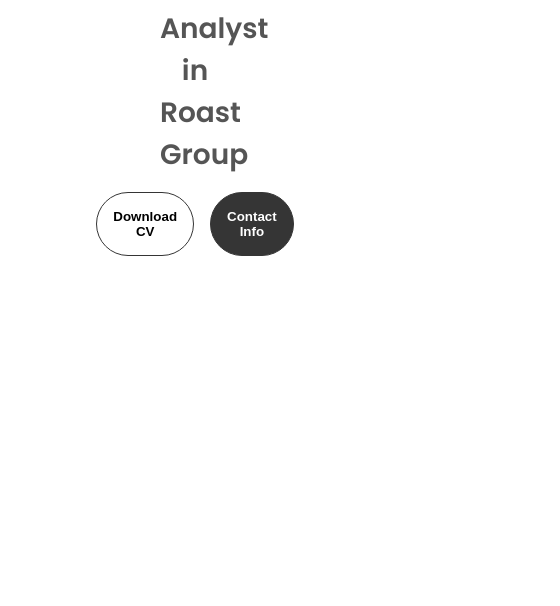
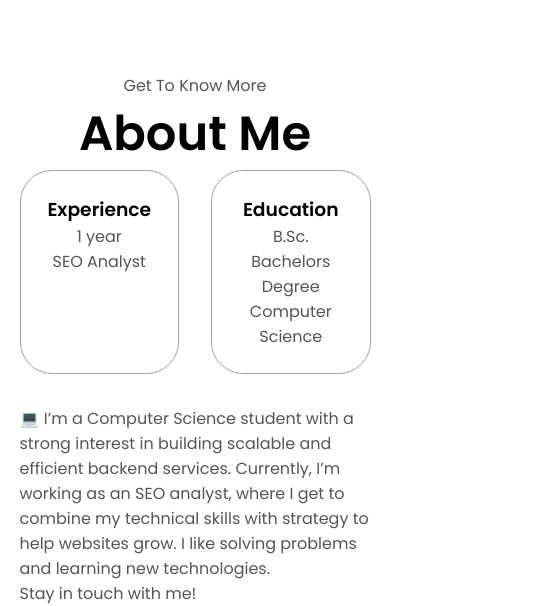
Before and after one commit to saba-dva/portfolio-project, a plain HTML site: page index.html in a window 390 px wide. Shown: the part 805-1411 px from the top of the page, 560 px wide, since content can reach past the window. Before the commit the page ends 1061 px from the top, so only its background shows below. Drawn offline with Linux system fonts and the light colour scheme.

Commit message:
feat: add about me section

```diff
--- a/index.html
+++ b/index.html
@@ -57,6 +57,30 @@
         </div>
       </div>
     </section>
+    </section>
+    <section id="about">
+      <p class="section__text__p1">Get To Know More</p>
+      <h1 class="title">About Me</h1>
+      <div class="section-container">
+        <div class="about-details-container">
+          <div class="about-containers">
+            <div class="details-container">
+              <h3>Experience</h3>
+              <p>1 year <br />SEO Analyst</p>
+            </div>
+            <div class="details-container">
+              <h3>Education</h3>
+              <p>B.Sc. Bachelors Degree<br />Computer Science</p>
+            </div>
+          </div>
+          <div class="text-container">
+            <p>
+            💻  I’m a Computer Science student with a strong interest in building scalable and efficient backend services. Currently, I’m working as an SEO analyst, where I get to combine my technical skills with strategy to help websites grow. I like solving problems and learning new technologies.<br />Stay in touch with me!
+            </p>
+          </div>
+        </div>
+      </div>
+    </section>
     <script src="script.js"></script>
   </body>
 </html>
--- a/mediaqueries.css
+++ b/mediaqueries.css
@@ -23,6 +23,24 @@
   .section-container {
     display: block;
   }
+  .arrow {
+    display: none;
+  }
+  section,
+  .section-container {
+    height: fit-content;
+  }
+  section {
+    margin: 0 5%;
+  }
+  .section__pic-container {
+    width: 275px;
+    height: 275px;
+    margin: 0 auto 2rem;
+  }
+  .about-containers {
+    margin-top: 0;
+  }
 }
 
 @media screen and (max-width: 600px) {
--- a/style.css
+++ b/style.css
@@ -251,3 +251,42 @@
 .btn-container {
   gap: 1rem;
 }
+
+#about {
+  position: relative;
+}
+
+.about-containers {
+  gap: 2rem;
+  margin-bottom: 2rem;
+  margin-top: 0rem;
+}
+
+.about-details-container {
+  justify-content: center;
+  flex-direction: column;
+}
+
+.about-containers,
+.about-details-container {
+  display: flex;
+}
+
+.about-pic {
+  border-radius: 2rem;
+}
+
+.details-container {
+  padding: 1.5rem;
+  flex: 1;
+  background: white;
+  border-radius: 2rem;
+  border: rgb(53, 53, 53) 0.1rem solid;
+  border-color: rgb(163, 163, 163);
+  text-align: center;
+}
+
+.section-container {
+  gap: 4rem;
+  height: 80%;
+}
```
